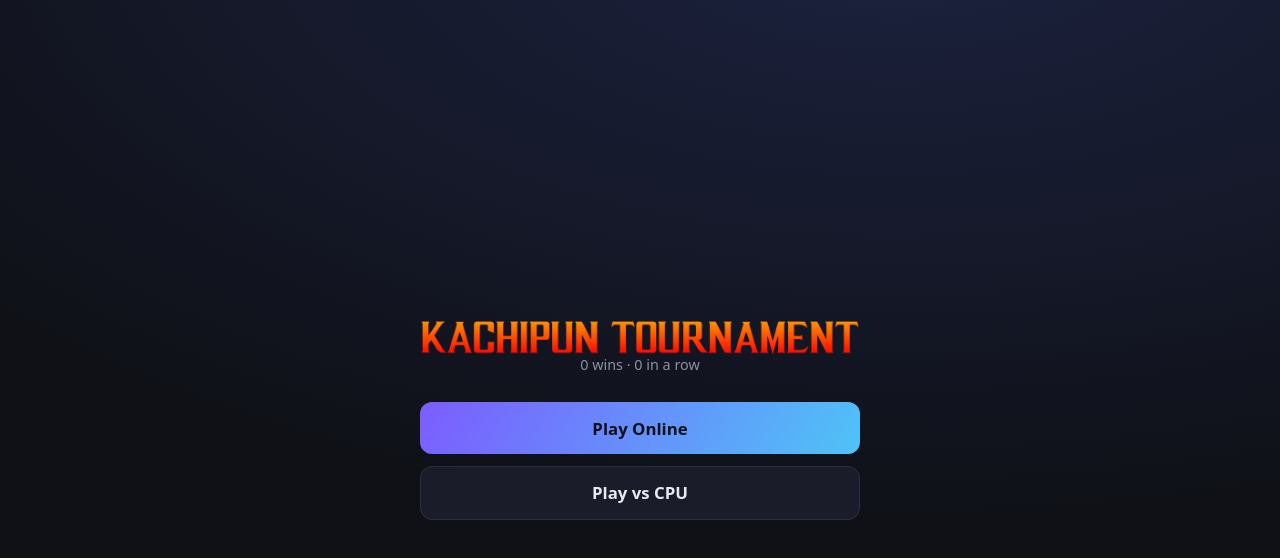
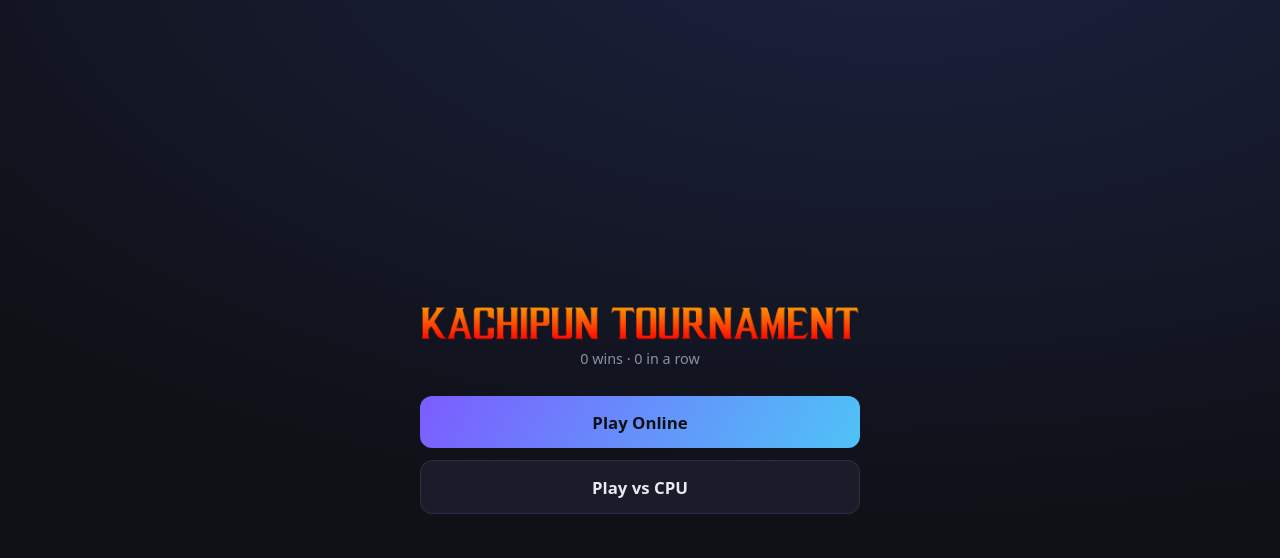
Before and after one commit to taolicus/kxp, a plain HTML site: page web/index.html in a window 1280 px wide. Drawn offline with Linux system fonts and the light colour scheme; no server answers.

Commit message:
fix logo spacing

```diff
--- a/web/index.html
+++ b/web/index.html
@@ -10,7 +10,7 @@
 <main id="app">
 
   <section id="lobby" class="view">
-    <h1 class="logo"><img src="kxp.png" /></h1>
+    <h1><img src="kxp.png" /></h1>
     <p id="online" class="online hidden"></p>
     <p id="stats" class="stats"></p>
     <div class="buttons">
--- a/web/style.css
+++ b/web/style.css
@@ -30,17 +30,6 @@ main {
 }
 
 .hidden { display: none !important; }
-
-.logo {
-  font-size: 4rem;
-  font-weight: 800;
-  letter-spacing: -0.04em;
-  margin: 0.5rem 0 0;
-  background: linear-gradient(120deg, var(--accent), var(--accent-2));
-  -webkit-background-clip: text;
-  background-clip: text;
-  color: transparent;
-}
 
 .tagline { color: var(--muted); margin: 0.25rem 0 2.5rem; }
 
```
